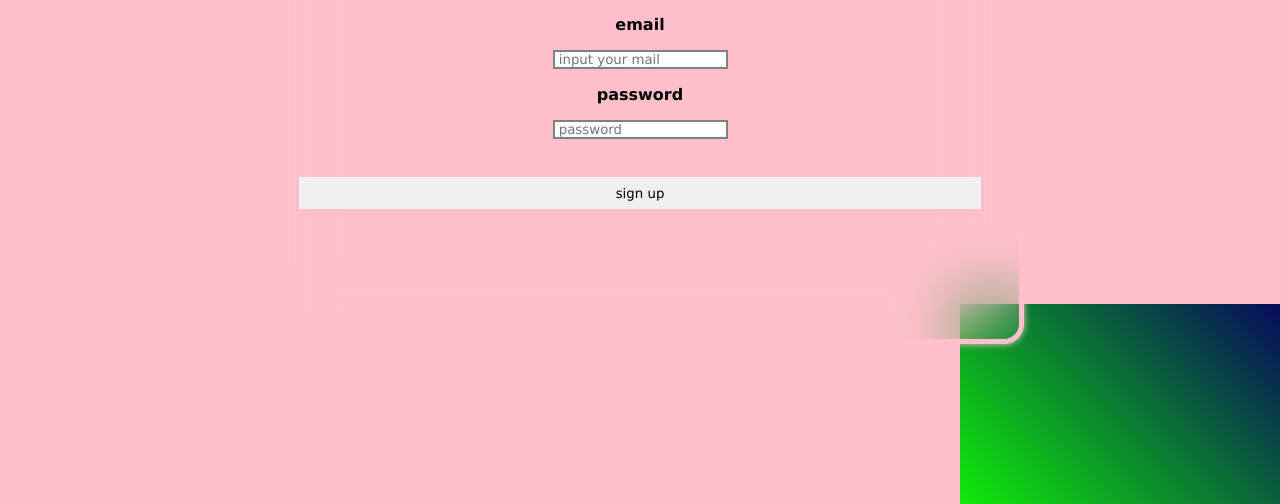
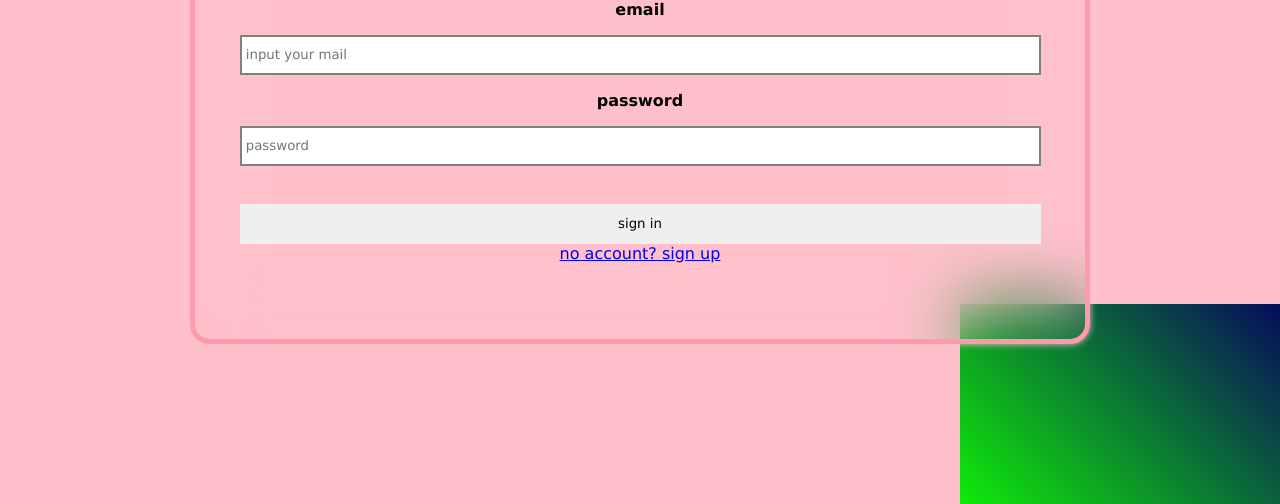
Before and after one commit to dhanocya/coptop, a plain HTML site: page index.html in a window 1280 px wide. Shown: the part 296-800 px from the top of the page. Drawn offline with Linux system fonts and the light colour scheme.

Commit message:
improved

```diff
--- a/index.html
+++ b/index.html
@@ -1,11 +1,13 @@
 <!DOCTYPE html>
 <html lang="en">
+
 <head>
     <meta charset="UTF-8">
     <meta name="viewport" content="width=device-width, initial-scale=1.0">
     <title>practice</title>
     <link rel="stylesheet" href="india.css">
 </head>
+
 <body>
     <main>
         <div class="ani">
@@ -13,18 +15,21 @@
             <div class="box b"></div>
 
             <div class="sign">
+                <h1>sign in</h1>
                 <h4>email</h4>
                 <input type="email" placeholder=" input your mail">
 
                 <h4>password</h4>
                 <input type="password" placeholder=" password">
-                          <br>
-                          <br>
-                <button>sign up</button>
+                <br>
+                <br>
+                <button>sign in</button>
+                <a href="#">no account? sign up</a>
             </div>
         </div>
 
 
     </main>
 </body>
+
 </html>
--- a/india.css
+++ b/india.css
@@ -56,7 +56,8 @@
 .sign{
     position: relative;
     backdrop-filter: blur(34px);
-    width: 60%;
+    width: 90%;
+    max-width: 900px;
     height: calc(100% - 40%);
     border: pink solid 5px;
     border-radius: 20px;
@@ -66,11 +67,13 @@
     justify-content: center;
     align-items: center;
     flex-direction: column;
+
+    animation: ani 5s infinite;
 }
 
 button{
     width: 90%;
-    height: 2rem;
+    height: 3em;
     border: none;
 }
 h4{
@@ -84,9 +87,16 @@ button:active{
 }
 
 input{
-    max-height: 3em;
+    height: 3em;
+    width: 90%;
     border: 2px solid gray;
     &:hover{
-        box-shadow: 3px 4px 8px 4px black;
+        box-shadow: 3px 4px 8px 4px rgb(249, 143, 143);
     }
 }
+
+@keyframes ani {
+    0%{
+        border: solid rgb(254, 154, 171) 5px;
+    }
+}
```
